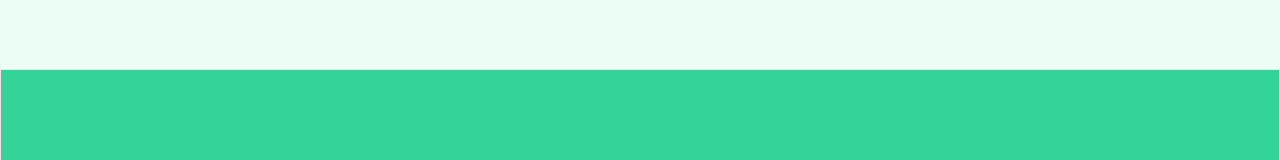
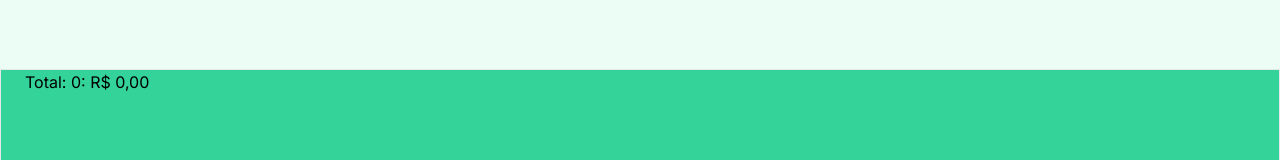
Before and after one commit to dario-souza/shop-green, a Next.js app: page /cart in a window 1280 px wide. Shown: the part 531-691 px from the top of the page. Built offline with nearby package versions, Linux system fonts and the light colour scheme.

Commit message:
feature: remover items do carrinho

```diff
--- a/src/app/(pages)/about/page.tsx
+++ b/src/app/(pages)/about/page.tsx
@@ -1,12 +1,12 @@
 
-import { ComponentA } from '@/components/componet'
+
 import React from 'react'
 
 
 const About = () => {
   return (
     <div>
-      <ComponentA />
+      teste
     </div>
   )
 }
--- a/src/app/contexts/product.context.tsx
+++ b/src/app/contexts/product.context.tsx
@@ -8,12 +8,17 @@ type ProductContextTypes = {
   cart: Product[]
   setCart: React.Dispatch<React.SetStateAction<Product[]>>
   toggleCart: (item: Product) => void
+  totalItemsInCart: () => number
 }
 
 const ProductContext = createContext<ProductContextTypes | null>(null)
 
 const ProductsContextProvider = ({ children }: { children: React.ReactNode }) => {
   const [cart, setCart] = useLocalStorage<Product[]>('carts', [])
+
+  const totalItemsInCart = () => {
+    return cart.reduce((acc, item) => acc + item.price, 0)
+  }
 
   const toggleCart = (itemCart: Product) => {
     setCart(prevItem => {
@@ -25,7 +30,7 @@ const ProductsContextProvider = ({ children }: { children: React.ReactNode }) =>
     })
   }
   return (
-    <ProductContext.Provider value={{ cart, setCart, toggleCart }}>
+    <ProductContext.Provider value={{ cart, setCart, toggleCart, totalItemsInCart }}>
       {children}
     </ProductContext.Provider>
   )
--- a/src/components/cart/cart.items.tsx
+++ b/src/components/cart/cart.items.tsx
@@ -9,7 +9,9 @@ import { convertToBRL } from '@/helper/convert.to.brl'
 import { CounterItem } from './counter.items'
 
 export const CartItems = () => {
-  const { cart } = useProductContext()
+  const { cart, totalItemsInCart } = useProductContext()
+  const totalItems = cart.length
+  const total = totalItemsInCart
 
   return (
     <>
@@ -28,7 +30,7 @@ export const CartItems = () => {
               <TitleCard className='line-clamp-2 border-b-2 border-emerald-600 md:text-lg'>{item.title}</TitleCard>
               <div className='flex justify-between mt-4'>
                 <div className='flex gap-1 mr-1 items-center'>
-                  <CounterItem />
+                  <CounterItem item={item} />
                 </div>
                 <PriceCard className='bg-emerald-600 md:text-xl px-1 rounded-sm lg:text-xl'>
                   <strong>{convertToBRL(item.price)}</strong>
@@ -40,7 +42,10 @@ export const CartItems = () => {
 
       </Container>
       <div className='border h-[25vh] fixed bottom-0 left-0 right-0 w-full bg-emerald-400'>
+        <Container>
+          <h1>Total: {totalItems}: {convertToBRL(total())} </h1>
 
+        </Container>
       </div>
     </>
   )
--- a/src/components/cart/counter.items.tsx
+++ b/src/components/cart/counter.items.tsx
@@ -1,20 +1,49 @@
 'use client'
+import { useProductContext } from '@/app/contexts/product.context'
+import { Product } from '@/types/products.type'
 import React from 'react'
 
-export const CounterItem = () => {
+type CounterItemProps = {
+  item: Product
+}
+
+export const CounterItem = ({ item: cartItem }: CounterItemProps) => {
+  const { cart, setCart } = useProductContext()
   const [count, setCount] = React.useState(1)
+
 
   const handleCountPlus = () => {
     setCount(prev => prev + 1)
+
   }
   const handleCountMinus = () => {
-    setCount(prev => prev - 1)
+    setCount(prev => {
+      return prev < 2 ? 1 : prev - 1
+    })
+
+    if (count < 2) {
+      setCart(prev => prev.filter(itemCart => {
+        if (itemCart.id !== cartItem.id) {
+          return itemCart
+        }
+      }))
+    }
   }
   return (
     <>
-      <button onClick={handleCountMinus} className='flex bg-emerald-600 justify-center pb-1 items-center px-[10px] font-semibold rounded text-2xl'>-</button>
+      <button
+        onClick={handleCountMinus}
+        className='flex bg-emerald-600 justify-center pb-1 items-center px-[10px] font-semibold rounded text-2xl'
+      >
+        -
+      </button>
       {count}
-      <button onClick={handleCountPlus} className='flex bg-emerald-600 justify-center pb-1 items-center px-2 font-semibold rounded text-2xl'>+</button>
+      <button
+        onClick={handleCountPlus}
+        className='flex bg-emerald-600 justify-center pb-1 items-center px-2 font-semibold rounded text-2xl'
+      >
+        +
+      </button>
     </>
   )
 }
```
